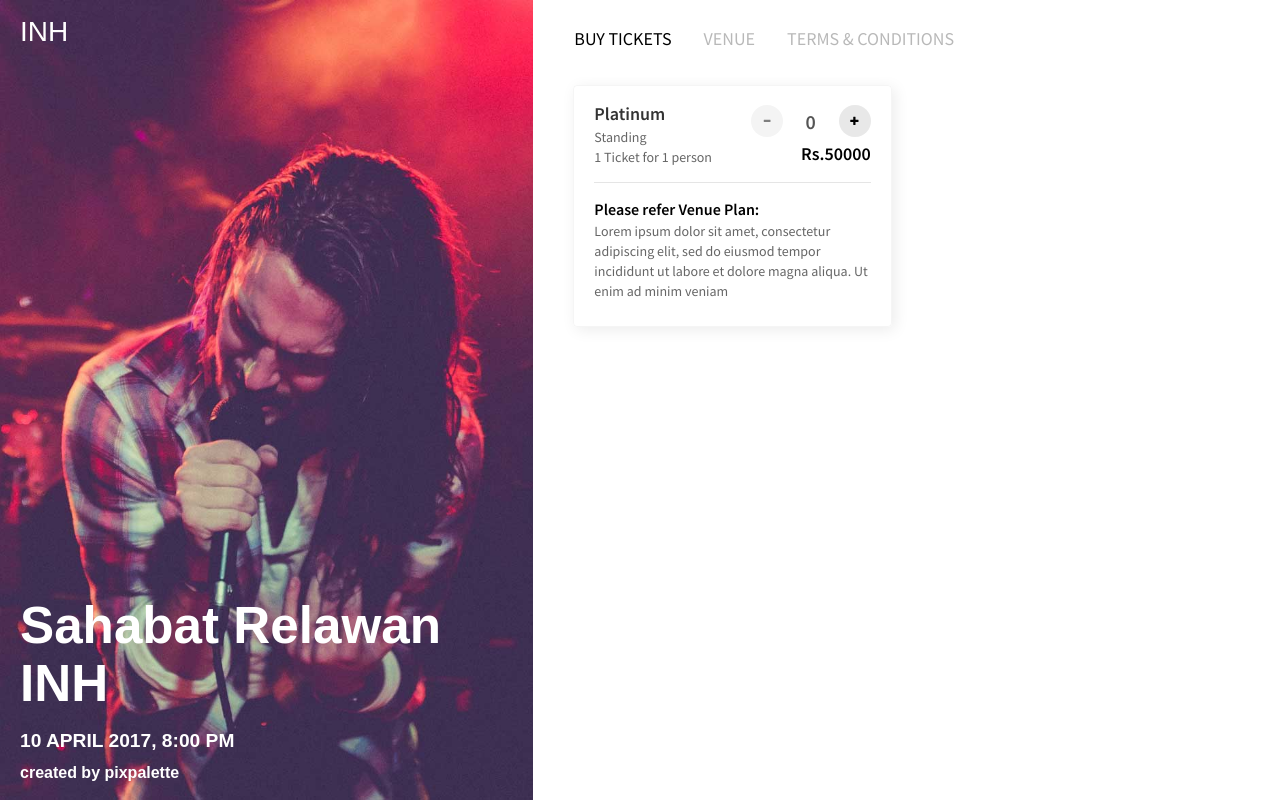
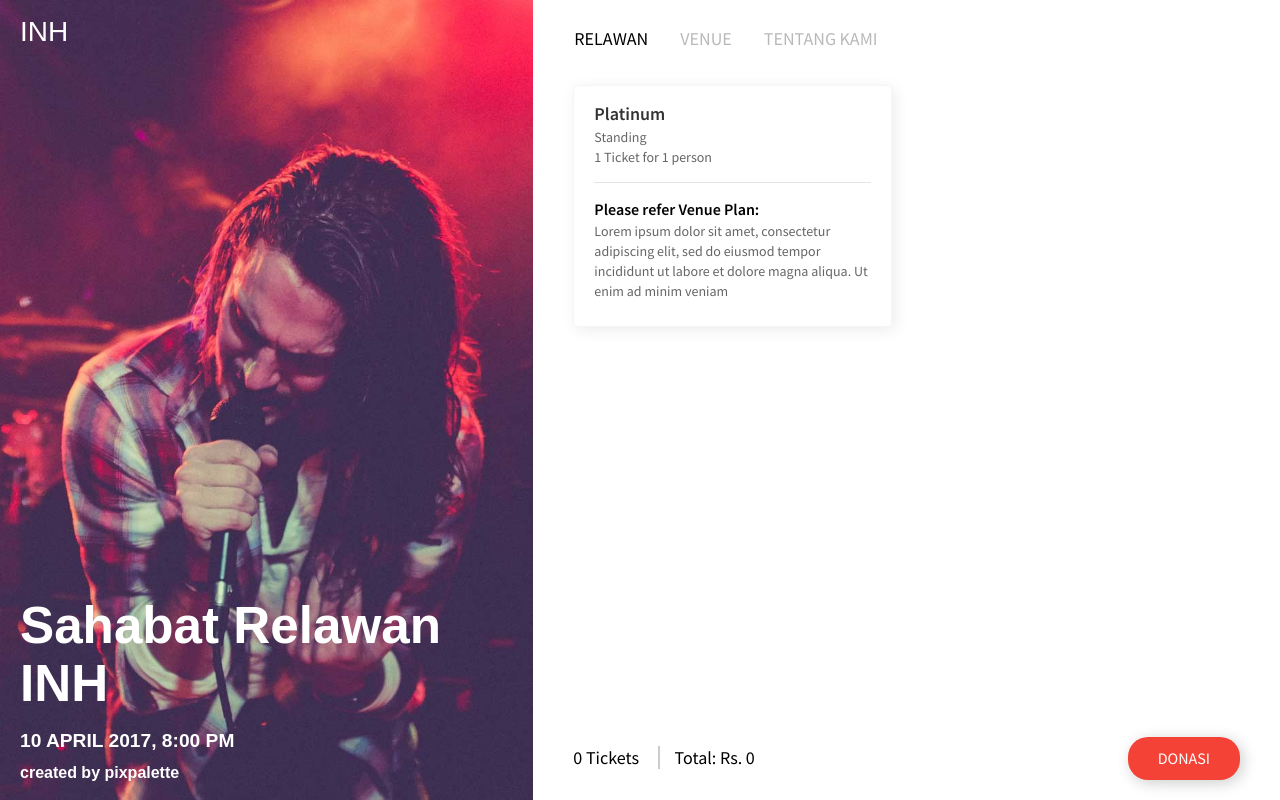
Before and after one commit to publikasi-shareinh/publikasi-shareinh.github.io, a plain HTML site: page index.html in a window 1280 px wide. Drawn offline with nearby package versions, Linux system fonts and the light colour scheme; a web font is replaced by a local one.

Commit message:
Update index.html

```diff
--- a/index.html
+++ b/index.html
@@ -8,7 +8,7 @@ Created by pixpalette.com - online design magazine -->
     <meta http-equiv="X-UA-Compatible" content="IE=edge">
     <meta name="viewport" content="width=device-width, initial-scale=1">
     <!-- The above 3 meta tags *must* come first in the head; any other head content must come *after* these tags -->
-    <title>Stage- Bootstrap one page Event ticket booking theme</title>
+    <title>Sahabat Relawan INH</title>
 
     <!-- Bootstrap -->
     <link href="css/bootstrap.min.css" rel="stylesheet">
@@ -55,11 +55,11 @@ Created by pixpalette.com - online design magazine -->
 
                         <!-- Nav tabs -->
                         <ul class="nav nav-tabs" role="tablist">
-                            <li role="presentation" class="active"><a href="#buyTicket" aria-controls="buyTicket" role="tab" data-toggle="tab">Buy Tickets</a></li>
+                            <li role="presentation" class="active"><a href="#buyTicket" aria-controls="buyTicket" role="tab" data-toggle="tab">Relawan</a></li>
                             <li role="presentation"><a href="#venue" aria-controls="venue" role="tab" data-toggle="tab">Venue</a></li>
 
 
-                            <li role="presentation"><a href="#termCondition" aria-controls="termCondition" role="tab" data-toggle="tab">Terms & Conditions</a></li>
+                            <li role="presentation"><a href="#termCondition" aria-controls="termCondition" role="tab" data-toggle="tab">Tentang Kami</a></li>
                         </ul>
 
                         <!-- Tab panes -->
@@ -79,7 +79,7 @@ Created by pixpalette.com - online design magazine -->
                                                     </div>
                                                 </div>
 
-                                                <div class="col-xs-6">
+                                                <!-- <div class="col-xs-6">
                                                     <div class="ticket-price-count-box">
                                                         <div class="ticket-control">
                                                             <div class="input-group">
@@ -98,7 +98,7 @@ Created by pixpalette.com - online design magazine -->
                                                         </div>
                                                         <p class="price">Rs.50000</p>
                                                     </div>
-                                                </div>
+                                                </div> -->
                                             </div>
 
 
@@ -134,7 +134,7 @@ Created by pixpalette.com - online design magazine -->
 
             </div>
 
-            <!-- <div class="cart">
+            <div class="cart">
                 <div class="row">
                     <div class="col-xs-6">
                         <p>
@@ -142,11 +142,11 @@ Created by pixpalette.com - online design magazine -->
                     </div>
                     <div class="col-xs-6">
                         <div class="text-right">
-                            <a class="btn disabled" data-toggle="modal" data-target="#ticket-details">PROCEED</a>
+                            <a class="btn" data-toggle="modal" data-target="#ticket-details">DONASI</a>
                         </div>
                     </div>
                 </div>
-            </div> -->
+            </div>
 
         </div>
     </div>
```
